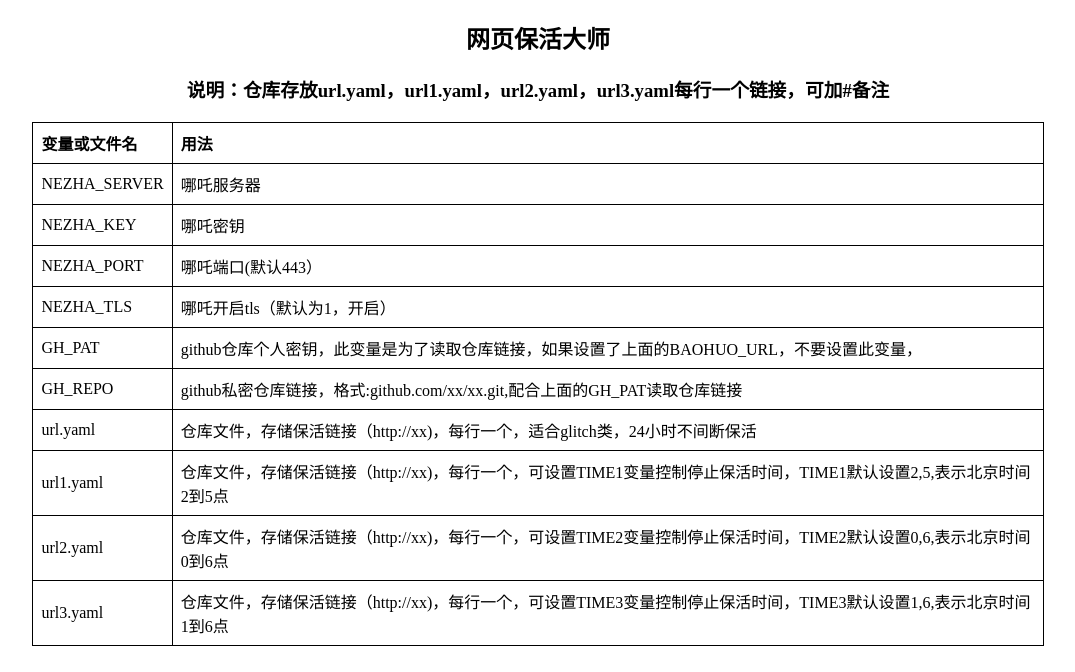
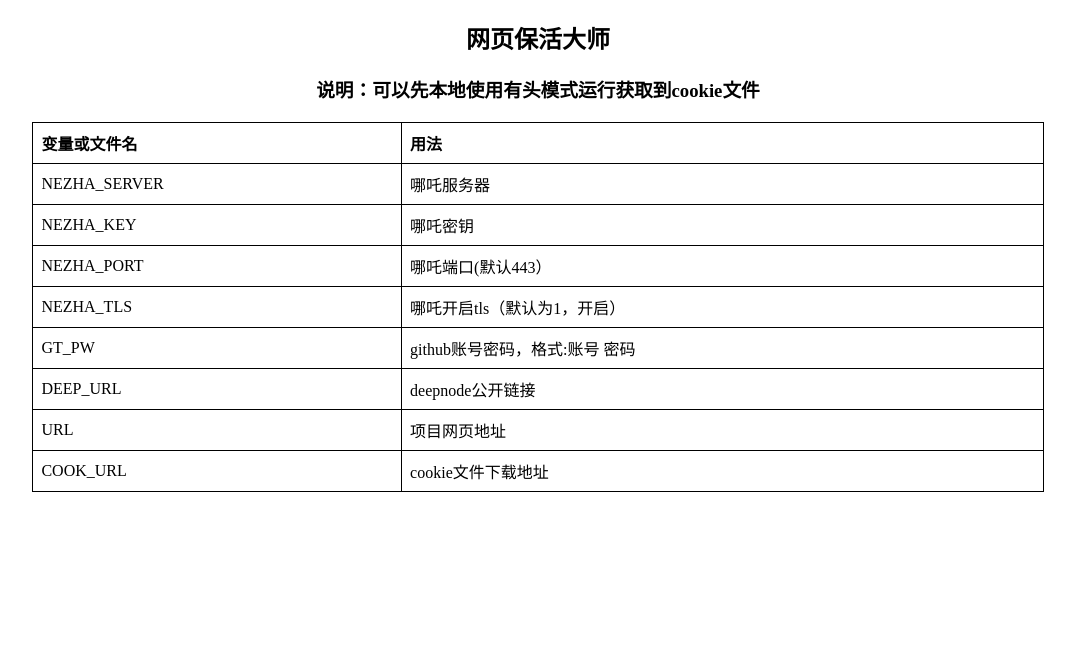
Before and after one commit to Fscarmon/deep-5zhanghao, a plain HTML site: page web/1221faewqqeq23121312.html in a window 1280 px wide. Shown: the whole page, without its empty margins (102-1177 px from the left). Drawn offline with Linux system fonts and the light colour scheme.

Commit message:
Update 1221faewqqeq23121312.html

```diff
--- a/web/1221faewqqeq23121312.html
+++ b/web/1221faewqqeq23121312.html
@@ -55,31 +55,22 @@
         <td>哪吒开启tls（默认为1，开启）</td>
     </tr>
     <tr>
-        <td>GH_PAT</td>
-        <td>github仓库个人密钥，此变量是为了读取仓库链接，如果设置了上面的BAOHUO_URL，不要设置此变量，</td>
+        <td>GT_PW</td>
+        <td>github账号密码，格式:账号 密码</td>
     </tr>
     <tr>
-        <td>GH_REPO</td>
-        <td>github私密仓库链接，格式:github.com/xx/xx.git,配合上面的GH_PAT读取仓库链接</td>
+        <td>DEEP_URL</td>
+        <td>deepnode公开链接</td>
     </tr>
     <tr>
-        <td>url.yaml</td>
-        <td>仓库文件，存储保活链接（http://xx)，每行一个，适合glitch类，24小时不间断保活</td>
+        <td>URL</td>
+        <td>项目网页地址</td>
     </tr>
     <tr>
-        <td>url1.yaml</td>
-        <td>仓库文件，存储保活链接（http://xx)，每行一个，可设置TIME1变量控制停止保活时间，TIME1默认设置2,5,表示北京时间2到5点</td>
+        <td>COOK_URL</td>
+        <td>cookie文件下载地址</td>
     </tr>
-    <tr>
-        <td>url2.yaml</td>
-        <td>仓库文件，存储保活链接（http://xx)，每行一个，可设置TIME2变量控制停止保活时间，TIME2默认设置0,6,表示北京时间0到6点</td>
-    </tr>
-    <tr>
-        <td>url3.yaml</td>
-        <td>仓库文件，存储保活链接（http://xx)，每行一个，可设置TIME3变量控制停止保活时间，TIME3默认设置1,6,表示北京时间1到6点</td>
-    </tr>
-
-<h3>说明：仓库存放url.yaml，url1.yaml，url2.yaml，url3.yaml每行一个链接，可加#备注</h3>
+<h3>说明：可以先本地使用有头模式运行获取到cookie文件</h3>
 </table>
 </body>
 </html>
```
